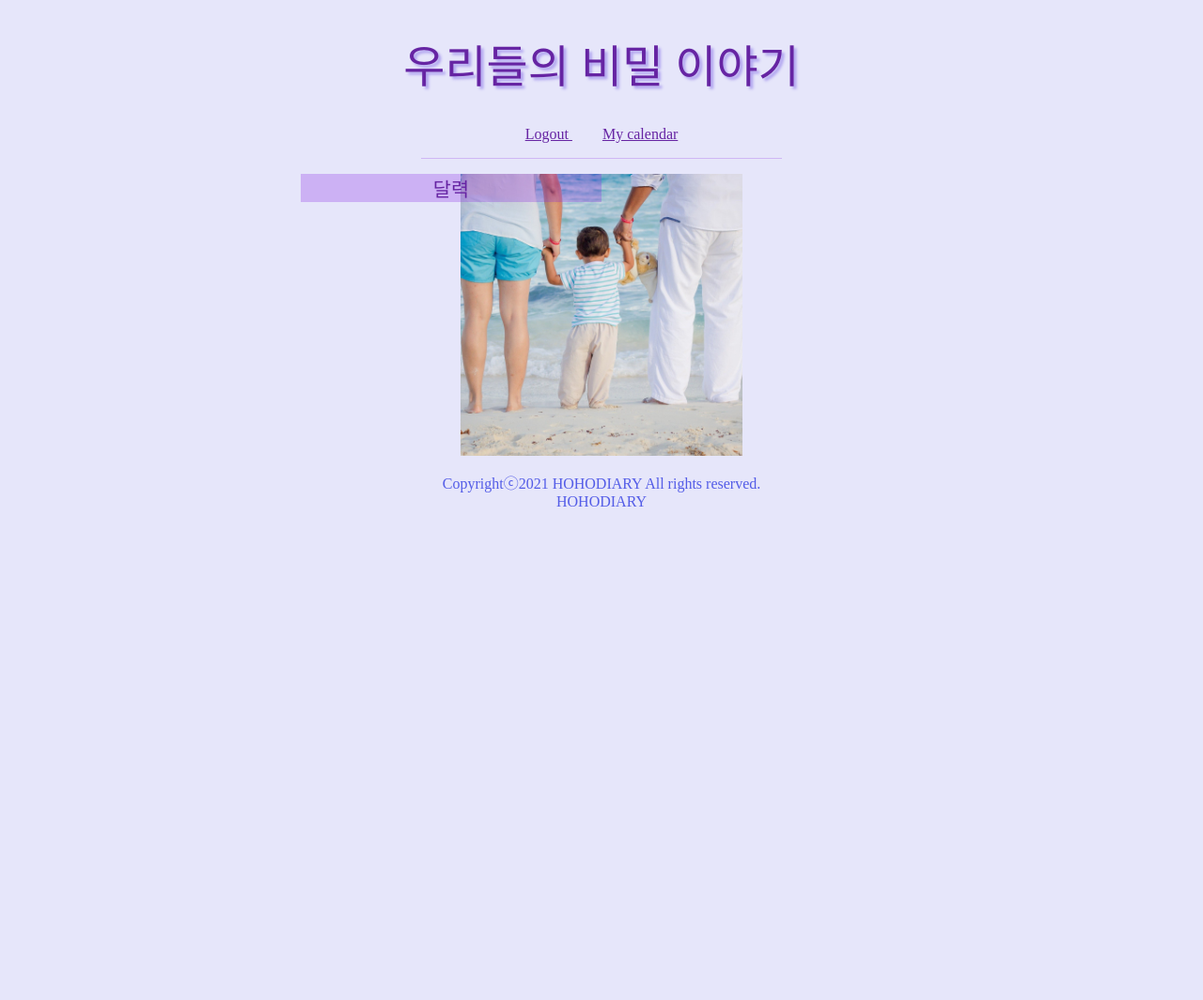
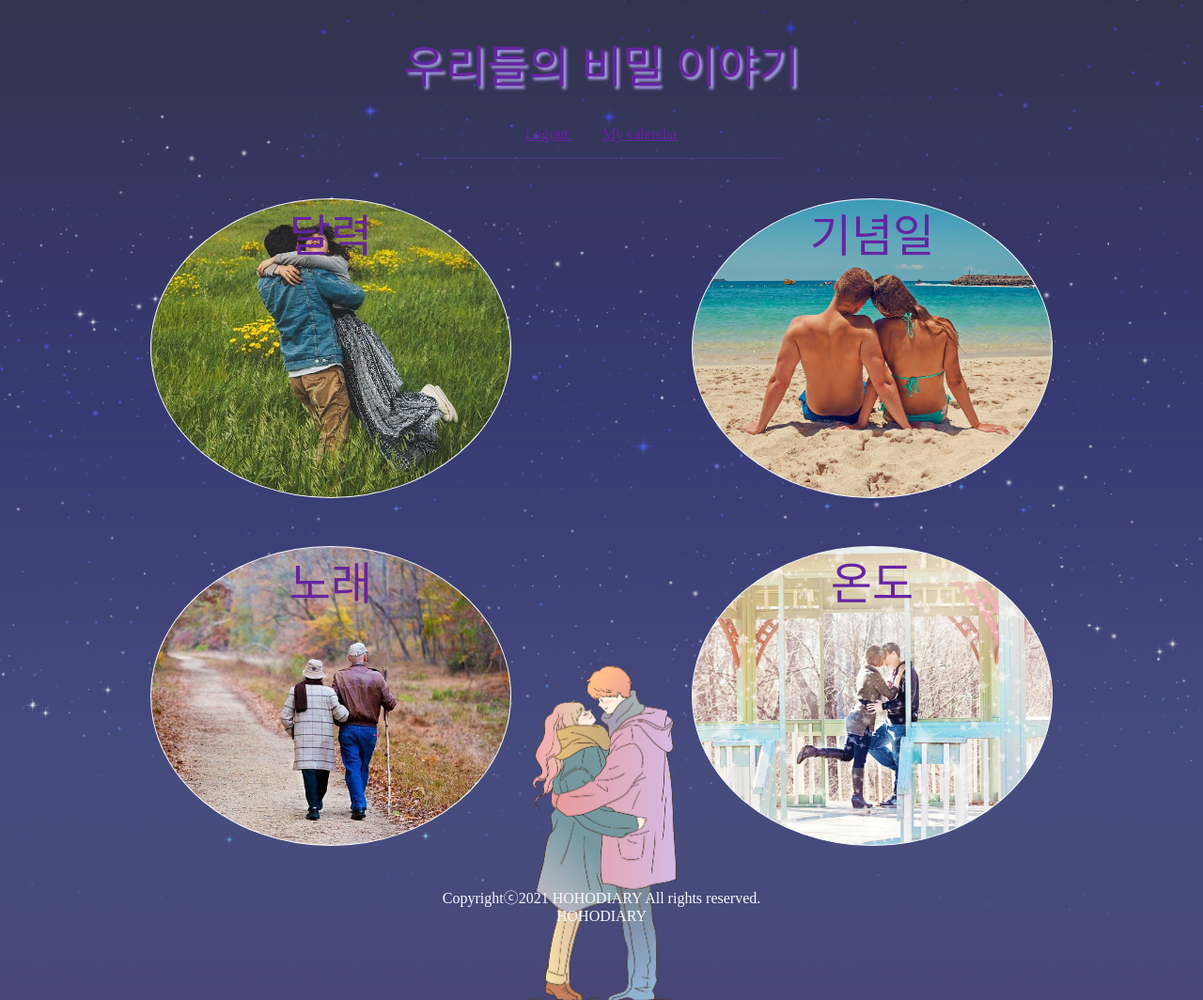
Before and after one commit to hohodiary/hohodiary_web, a Django app: page /account/main/ in a window 1280 px wide. Shown: the whole page at 94% size. Before the commit the page ends 539 px from the top, so only its background shows below. Run offline with Django 4.2, Linux system fonts and the light colour scheme; a user stored in the database is signed in; some libraries are stand-ins or nearby versions; some web fonts are replaced.

Commit message:
main 수정중

```diff
--- a/hohodiary/accountapp/templates/accountapp/main.html
+++ b/hohodiary/accountapp/templates/accountapp/main.html
@@ -4,40 +4,115 @@
 
 {% if user.is_authenticated %}
 <body>
-  {% include "header.html" %}
   <style>
+    html,body{
+      margin:0;
+      padding:0;
+      box-sizing: border-box;
+    }
+    #main{
+      width: 100%;
+      height: 133%;
+      background:url('../../../static/사진/calendar2.png')center center no-repeat;
+      background-size: cover;
+      display: block;
+      margin:0;
+      box-sizing: border-box;
+    }
+    #main header .title{
+      margin: 0;
+      padding: 2rem;
+    }
+    #main header .title a{
+      font-size: 3rem;
+    }
     #calendar_box{
-      margin: auto 25%;
-      width: 25%;
+      background: url(../../../static/사진/봄.jpg) center center no-repeat;
+      background-size: cover;
+      width: 30%;
       height: 30%;
-      background-color: rgba(137, 43, 226, 0.281);
+      border: 1px solid ghostwhite;
+      border-radius: 50%;
       float: left;
       text-align: center;
       display: inline-block;
-    }
-    #calendar_box a{
-      font-size: 1.3rem;
+      box-sizing: border-box;
+      padding:0;
+      margin: 2% 7.5% 2% 12.5%;
+      font-size: 3rem;
       text-decoration: none;
     }
-    .main_box{
-      background: url('../../../static/사진/family.jpg') center center no-repeat;
-      background-size: contain;
-      min-width: 300px;
-      min-height: 300px;
+
+    #anniversary_box{
+      background: url(../../../static/사진/여름.jpg) center center no-repeat;
+      background-size: cover;
+      width: 30%;
+      height: 30%;
+      border: 1px solid ghostwhite;
+      border-radius: 50%;
+      text-align: center;
+      display: inline-block;
       box-sizing: border-box;
       padding:0;
+      margin: 2% 12.5% 2% 7.5%;
+      font-size: 3rem;
+      text-decoration: none;
+    }
+    #music_box{
+      background: url(../../../static/사진/가을.jpg) center center no-repeat;
+      background-size: cover;
+      width: 30%;
+      height: 30%;
+      border: 1px solid ghostwhite;
+      border-radius: 50%;
+      float: left;
+      text-align: center;
+      display: inline-block;
+      box-sizing: border-box;
+      padding:0;
+      margin: 2% 7.5% 2% 12.5%;
+      font-size: 3rem;
+      text-decoration: none;
+    }
+    #weather_box{
+      background: url(../../../static/사진/겨울.jpg) center center no-repeat;
+      background-size: cover;
+      width: 30%;
+      height: 30%;
+      border: 1px solid ghostwhite;
+      border-radius: 50%;
+      text-align: center;
+      display: inline-block;
+      box-sizing: border-box;
+      padding:0;
+      margin: 2% 12.5% 2% 7.5%;
+      font-size: 3rem;
+      text-decoration: none;
+    }
+    #main footer{
+      margin:0;
+      padding:1rem;
+    }
+    #main footer div{
+      padding:0;
+      margin:0;
     }
   </style>
-    <section>
-      <div id="calendar_box">
-        <a href={% url 'calendarapp:calendar' %}>
+    <section id="main">
+      {% include "header.html" %}
+        <a id="calendar_box" href={% url 'calendarapp:calendar' %}>
           달력
         </a>
-      </div>
-
-      <div class="main_box">
-        <img src="../../../static/사진/ratio_4x3.png">
-      </div>
+        <a id="anniversary_box" href={% url 'calendarapp:calendar' %}>
+          기념일
+        </a>
+        <a id="music_box" href={% url 'calendarapp:calendar' %}>
+          노래
+        </a>
+        <a id="weather_box" href={% url 'calendarapp:calendar' %}>
+          온도
+        </a>
+      {% include "footer.html" %}
   </section>
   </body>
   {% endif %}
--- a/hohodiary/calendarapp/templates/calendarapp/calendar.html
+++ b/hohodiary/calendarapp/templates/calendarapp/calendar.html
@@ -27,6 +27,7 @@
           <div class="dates"></div>
       </div>
   </div>
+  {% include "footer.html" %}
   <script src="{% static 'calendar/calendar.js' %}"></script>
 
 </body>
--- a/hohodiary/calendarapp/templates/calendarapp/create.html
+++ b/hohodiary/calendarapp/templates/calendarapp/create.html
@@ -1,7 +1,9 @@
 {% extends 'base.html' %}
-{% include "header.html" %}
+
 {% block content %}
 <body>
+    {% include "header.html" %}
 
+    {% include "footer.html" %}
 </body>
 {% endblock %}
--- a/hohodiary/calendarapp/templates/calendarapp/detail.html
+++ b/hohodiary/calendarapp/templates/calendarapp/detail.html
@@ -1,7 +1,8 @@
 {% extends 'base.html' %}
-{% include "header.html" %}
+
 {% block content %}
 <body>
-
+{% include "header.html" %}
+{% include "footer.html" %}
 </body>
 {% endblock %}
--- a/hohodiary/static/base.css
+++ b/hohodiary/static/base.css
@@ -20,9 +20,9 @@ a:hover{
 
 /* login */
 #login{
-    background: url(../static/사진/heart.jpg);
+    background: url(../static/사진/calendar.png);
     background-repeat: no-repeat;
-    background-size: 100%;
+    background-size: cover;
     background-position: center top;
     display: block;
     height: 100%;
@@ -100,7 +100,7 @@ a:hover{
 #create{
     background: url(../static/사진/heart.jpg);
     background-repeat: no-repeat;
-    background-size: 100%;
+    background-size: cover;
     background-position: center top;
     display: block;
     height: 100%;
@@ -165,6 +165,6 @@ header .title a{
 footer{
     text-align: center;
     margin:1rem auto;
-    color: rgba(43, 55, 226, 0.788);
+    color: ghostwhite;
     clear: left;
 }
--- a/hohodiary/templates/base.html
+++ b/hohodiary/templates/base.html
@@ -7,7 +7,6 @@
 {% block content %}
 {% endblock %}
 
-{% include "footer.html" %}
 
 
 </html>
--- a/hohodiary/templates/footer.html
+++ b/hohodiary/templates/footer.html
@@ -1,8 +1,6 @@
 <footer>
-    {%if user.is_authenticated %}
     <div>
         Copyrightⓒ2021 HOHODIARY All rights reserved.<br>
         HOHODIARY
     </div>
-    {%endif%}
 </footer>
--- a/hohodiary/templates/head.html
+++ b/hohodiary/templates/head.html
@@ -2,6 +2,7 @@
     <meta charset="UTF-8">
     <title>우리들의 비밀 이야기</title>
     {% load static %}
+    <meta name="viewport" content="width=device-width,initial-scale=1">
 
     {#  cafe24  fon t#}
     <link href="https://webfontworld.github.io/cafe24/Cafe24Simplehae.css" rel="stylesheet">
--- a/hohodiary/templates/header.html
+++ b/hohodiary/templates/header.html
@@ -7,7 +7,6 @@
     </a>
 </div>
 
-<div>
     <nav>
         <span>
             <a href="{% url 'accountapp:logout' %}">
@@ -20,7 +19,6 @@
             </a>
         </span>
     </nav>
-</div>
 
 <hr>
 
```
Also changed, not shown: hohodiary/db.sqlite3, hohodiary/static/사진/calendar.png (added), hohodiary/static/사진/calendar2.png (added).
